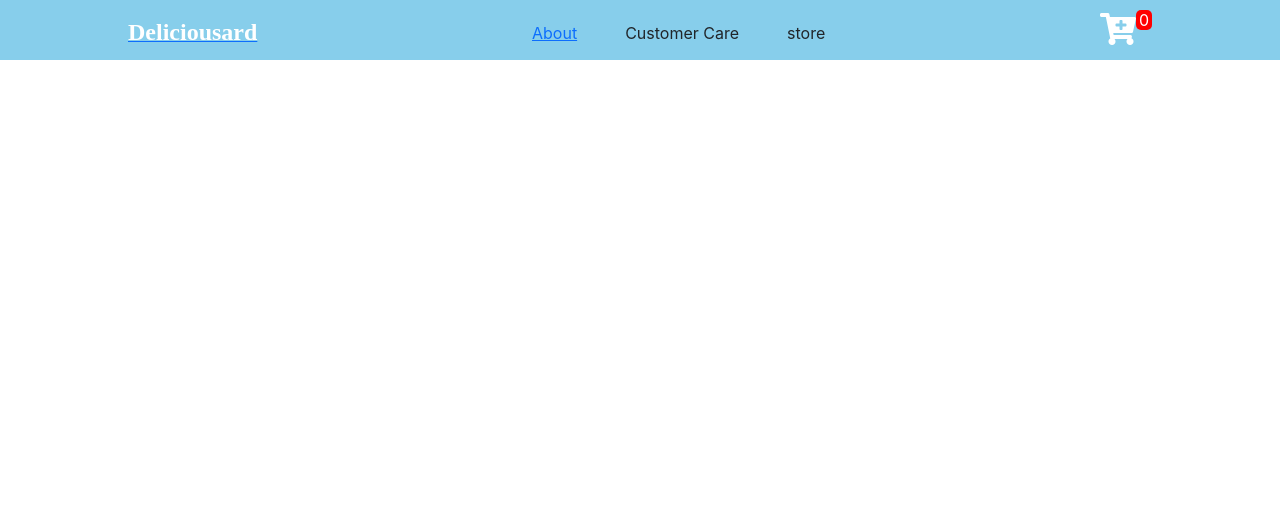
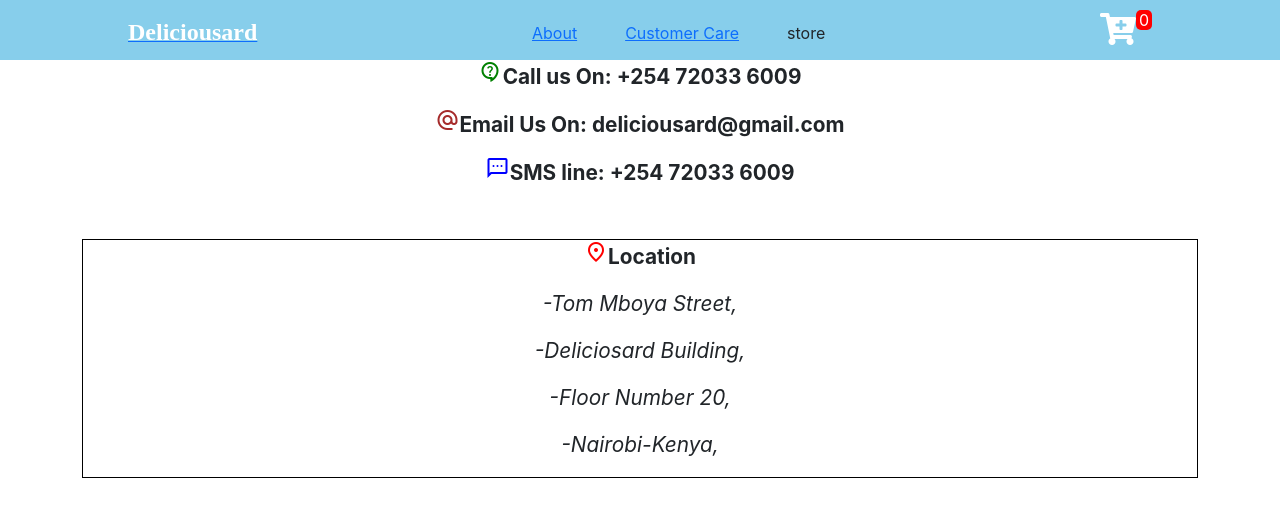
Before and after one commit to Justus-Kyalo/deliciousard, a React (Create React App) app: page /customercare in a window 1280 px wide. Shown: the top 516 px of the page. Built offline with nearby package versions, Linux system fonts and the light colour scheme.

Commit message:
Added Customer Care component

```diff
--- a/public/index.html
+++ b/public/index.html
@@ -16,6 +16,7 @@
       integrity="sha384-AYmEC3Yw5cVb3ZcuHtOA93w35dYTsvhLPVnYs9eStHfGJvOvKxVfELGroGkvsg+p"
       crossorigin="anonymous"
     />
+    <link rel="stylesheet" href="https://fonts.googleapis.com/css2?family=Material+Symbols+Outlined:opsz,wght,FILL,GRAD@48,400,0,0" />
     <!--
       manifest.json provides metadata used when your web app is installed on a
       user's mobile device or desktop. See https://developers.google.com/web/fundamentals/web-app-manifest/
--- a/src/App.js
+++ b/src/App.js
@@ -4,6 +4,7 @@
 import FetchData from "./Components/FetchData";
 import Cart from "./Components/Cart";
 import About from "./Components/About";
+import CustomerCare from "./Components/CustomerCare";
 
 function App() {
 
@@ -26,18 +27,15 @@
   return (
 
     <div className="App">
-        <Navbar  size={cart.length} />
+      <Navbar size={cart.length} />
       <Routes>
-
-
         <Route path="/" element={<FetchData handleClick={handleClick} />} />
 
-      <Route
-      path="/cart"
-      element={<Cart cart={cart} handleChange={handleChange} />}
-      />
+        <Route path="/cart" element={<Cart setCart={setCart} cart={cart} handleChange={handleChange} />}/>
 
         <Route path="/about" element={<About />} />
+
+        <Route path="/customercare" element={< CustomerCare />} />
       </Routes>
     </div>
 
--- a/src/Components/About.js
+++ b/src/Components/About.js
@@ -1,8 +1,9 @@
 import React from "react";
+import './css/app.css'
 
 function About() {
   return (
-    <div>
+    <div className="container" >
       <p>
         Welcome to our Delicioursard grocery store ! We are a family-owned and operated
         business that has been serving our community for over 50 years. Our
--- a/src/Components/Cart.js
+++ b/src/Components/Cart.js
@@ -29,12 +29,12 @@
             <p>{item.productName}</p>
           </div>
           <div>
-            <button onClick={() => handleChange(item, 1)}>+</button>
-            <button>{item.amount}</button>
-            <button onClick={() => handleChange(item, -1)}>-</button>
+            {/* <button onClick={() => handleChange(item, 1)}>+</button> */}
+            {/* <button>{item.amount}</button> */}
+            {/* <button onClick={() => handleChange(item, -1)}>-</button> */}
           </div>
           <div>
-            <span>{item.unitPrice}</span>
+            <span>Kshs {item.unitPrice}</span>
             <button onClick={() => handleRemove(item.id)}>Remove</button>
           </div>
         </div>
--- /dev/null
+++ b/src/Components/CustomerCare.js
@@ -0,0 +1,26 @@
+import React from "react";
+import './css/app.css'
+
+function CustomerCare() {
+    return (
+        <div className="container" >
+            <div style={{textAlign:"center"}} >
+            <p style={{fontWeight: "bold"}}><span style={{color: "green"}} class="material-symbols-outlined">contact_support </span>Call us On: +254 72033 6009</p>
+            <p style={{fontWeight: "bold"}}><span style={{color: "brown"}} class="material-symbols-outlined">alternate_email</span>Email Us On: deliciousard@gmail.com</p>
+            <p style={{fontWeight: "bold"}} ><span style={{color: "blue"}} class="material-symbols-outlined">sms</span>SMS line: +254 72033 6009</p>
+            </div>
+
+            <div className="location">
+            <p style={{fontWeight: "bold", textAlign: "center"}}><span style={{color: "red"}} class="material-symbols-outlined">location_on</span>Location</p>
+            <div style={{ fontStyle: "italic", textAlign:"center"}} >
+                <p>-Tom Mboya Street,</p>
+                <p>-Deliciosard Building,</p>
+                <p>-Floor Number 20,</p>
+                <p>-Nairobi-Kenya,</p>
+            </div>
+            </div>
+        </div>
+    )
+}
+
+export default CustomerCare;
--- a/src/Components/FetchData.js
+++ b/src/Components/FetchData.js
@@ -4,6 +4,7 @@
 
 function FetchData({handleClick }) {
   const [items, setItems] = useState([]);
+
   useEffect(() => {
     fetch("https://grocery-uo79.onrender.com/products")
       .then((res) => res.json())
@@ -11,10 +12,11 @@
   }, []);
   return (
     <div>
+
       {items.map((item)=>{
         return(
         <div key={item.id}>
-        <div className="card" style={{width: '18rem'}}>
+        <div className="card" style={{width: '18rem', }}>
           <img src= {item.image} className="card-img-top" alt={item.productName} />
           <div className="card-body">
             <h5 className="card-title">{item.productName}</h5>
--- a/src/Components/Navbar.js
+++ b/src/Components/Navbar.js
@@ -6,24 +6,18 @@
   return (
     <nav>
       <div className="nav_box">
-        <NavLink to="/">
-          {" "}
-          <span className="my_shop">Deliciousard</span>
-        </NavLink>
+        <NavLink to="/"><span className="my_shop">Deliciousard</span></NavLink>
+
         <div>
-          <Link to="/about">
-            <span className="others p-4">About</span>
-          </Link>
-          <span className="others p-4">Customer Care</span>
+          <Link to="/about"><span className="others p-4">About</span></Link>
+
+          <NavLink to="/customercare"><span className="others p-4">Customer Care</span></NavLink>
+
           <span className="others p-4">store</span>
         </div>
 
         <div className="cart">
-          <Link to="/cart">
-            <span>
-              <i className="fas fa-cart-plus"></i>
-            </span>
-          </Link>
+          <Link to="/cart"><span><i className="fas fa-cart-plus"></i></span></Link>
           <span>{size}</span>
         </div>
       </div>
--- a/src/Components/css/Fetchdata.css
+++ b/src/Components/css/Fetchdata.css
@@ -1,7 +1,7 @@
 .card{
     float: left;
     margin-top: 20px;
-    margin-left: 40px;
+    margin-left: 100px;
 
 }
 img{
--- a/src/Components/css/app.css
+++ b/src/Components/css/app.css
@@ -11,3 +11,10 @@
 footer {
     flex-shrink: 0;
 }
+.location {
+    border: 1px solid black;
+    margin-top: 50px;
+}
+p{
+    font-size: 130%;
+}
```
Lines whose indentation alone changed are shown as unchanged.
